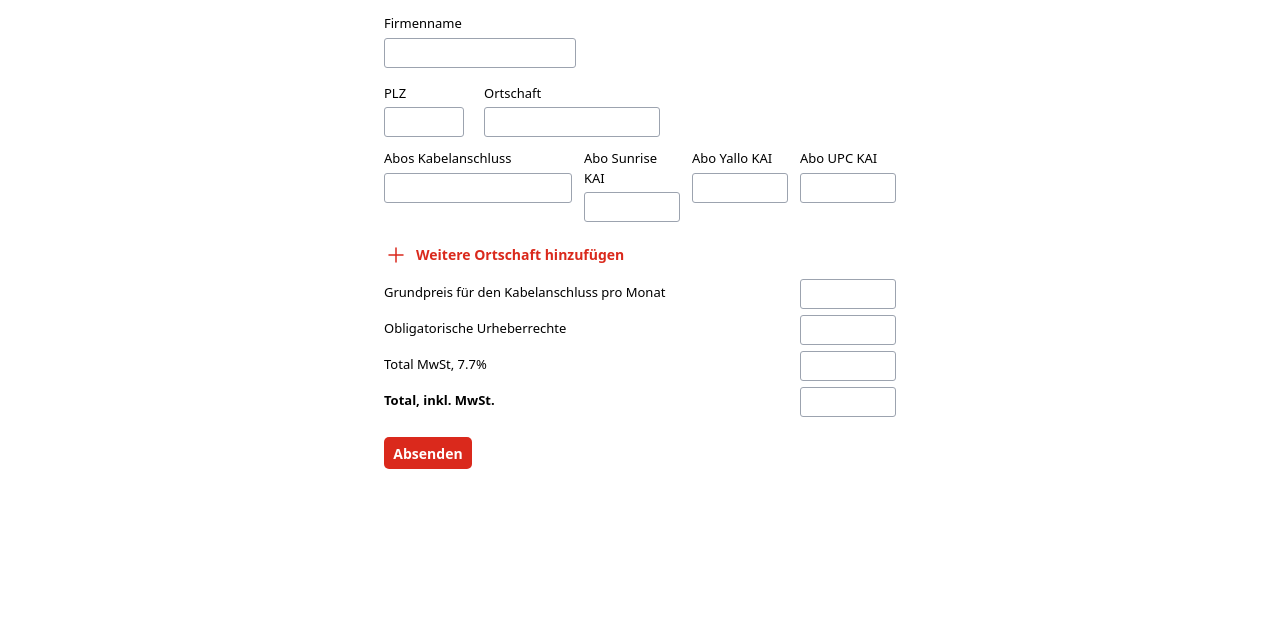
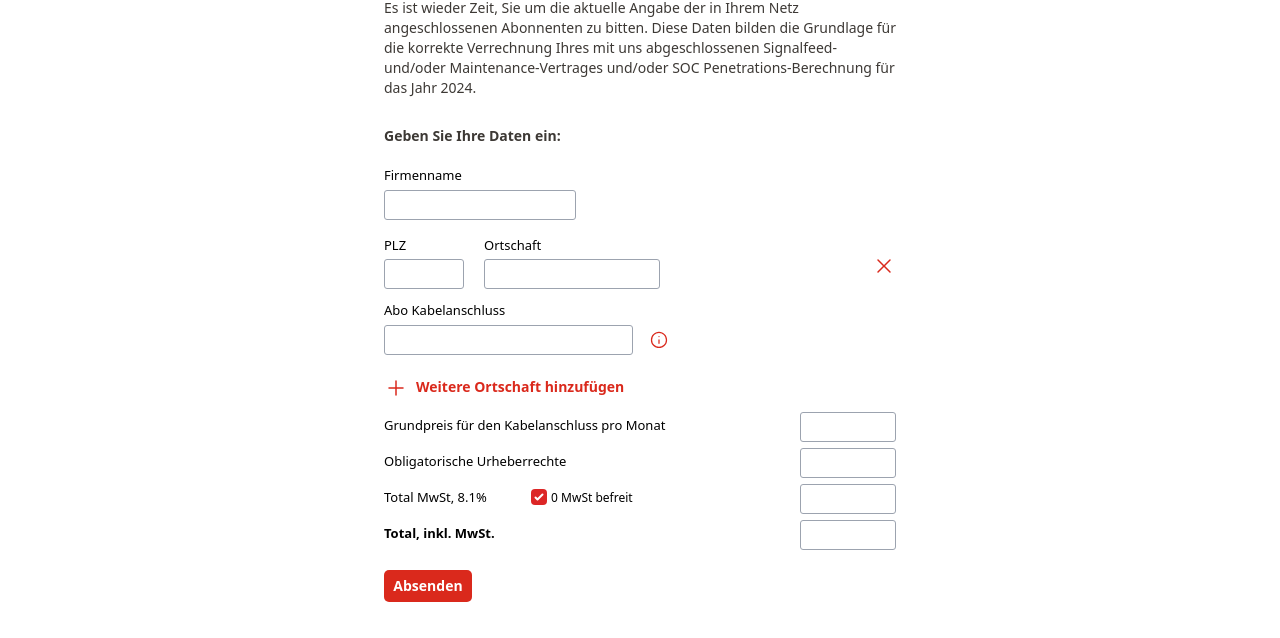
Before and after one commit to biankazieba/Sunrise_SubscriptionPartner, a plain HTML site: page index.html in a window 1280 px wide. Shown: the part 162-800 px from the top of the page. Drawn offline with nearby package versions, Linux system fonts and the light colour scheme.

Commit message:
[FEATURE] - work on translating

```diff
--- a/index.html
+++ b/index.html
@@ -6,71 +6,86 @@
     <meta name="viewport" content="width=device-width, initial-scale=1.0">
     <title>Document</title>
     <script src="https://cdn.tailwindcss.com"></script>
+    <link href="https://cdnjs.cloudflare.com/ajax/libs/flowbite/2.1.1/flowbite.min.css" rel="stylesheet" />
     <link rel="stylesheet" href="/assets/style.css">
 </head>
 
-<body class="xl:mt-10 md:mt-16 mt-5">
-    <div class="container mx-auto ">
-        <form class="max-w-lg mx-3 xl:mx-auto md:mx-auto">
-            <h1 class="xl:text-2xl text-lg font-bold color-secondary">Titel</h1>
-            <h2 class="xl:text-md text-md font-bold my-2 lg:my-2 color-primary">Beschreibung</h2>
+<body>
+    <div class="flex flex-row w-full border-b-2 py-3 px-10 justify-between items-center">
+        <div><img alt="" src="./assets/img/SunriseLogo.png" class="lg:w-14 md:w-14 w-10"></div>
+        <div><select id="language-select" class="w-28 py-1 pl-2 rounded text-sm float-right">
+                <option value="de">Deutsch</option>
+                <option value="fr">Français</option>
+            </select>
+        </div>
+    </div>
+    <div class="container mx-auto lg:mt-10 md:mt-10 mt-5">
+        <form class="max-w-lg mx-3 xl:mx-auto md:mx-auto" id="myForm">
+            <h1 class="xl:text-3xl text-lg font-bold color-secondary" id="title">Abonnenten per 01.01.2024</h1>
+            <h2 class="xl:text-sm text-md my-2 lg:my-2 color-primary" id="description">Es ist wieder Zeit, Sie um die
+                aktuelle Angabe der
+                in Ihrem Netz angeschlossenen Abonnenten zu bitten. Diese Daten bilden die Grundlage für die korrekte
+                Verrechnung Ihres mit uns abgeschlossenen Signalfeed- und/oder Maintenance-Vertrages und/oder SOC
+                Penetrations-Berechnung für das Jahr 2024.</h2>
             <div class="sm:grid-cols-2 gap-4">
                 <div class="gap-4">
                     <div class="flex flex-col">
-                        <h4 class="mt-5 mb-2 xl:mb-5 font-bold color-primary text-md">Geben Sie Ihre Daten ein:</h4>
+                        <h4 class="mt-5 mb-2 xl:mb-5 font-bold color-primary text-sm" id="data_title">Geben Sie Ihre
+                            Daten ein:</h4>
                         <div class="grid grid-cols-1 sm:grid-cols-2 pb-4">
                             <div class="flex flex-col">
-                                <label for="Firmenname" class="label">Firmenname</label>
+                                <label for="Firmenname" class="label" id="company">Firmenname</label>
                                 <input type="text" id="Firmenname" name="Firmenname" class="input-primary w-3/4">
                             </div>
                         </div>
+                        <div class="originalDiv">
                             <div class="flex flex-row pb-3 space-x-5">
                                 <div class="flex flex-col">
                                     <label for="PLZ" class="label">PLZ</label>
                                     <input type="text" id="PLZ" name="PLZ" class="input-primary w-20" pattern="[0-9]{4}"
                                         title="Bitte geben Sie genau 4 Zahlen ein">
                                 </div>
-
                                 <div class="flex flex-col">
-                                <label for="Ortschaft" class="label">Ortschaft</label>
+                                    <label for="Ortschaft" class="label" id="locality">Ortschaft</label>
                                     <input type="text" id="Ortschaft" name="Ortschaft" class="input-primary w-44">
                                 </div>
+                                <button class="delete cursor-pointer w-full" onclick="deleteDiv(this)">
+                                    <img alt="" src="./assets/img/close.svg" class="w-6 float-right mt-2">
+                                </button>
                             </div>
                             <div
-                            class="flex flex-col md:flex-row flex-row pb-5 md:pb-5 xl:pb-5 md:space-x-3 lg:space-x-3 space-y-2 md:space-y-0 space-y-0">
+                                class="flex flex-col md:flex-row flex-row pb-5 md:pb-5 xl:pb-5 md:space-x-3 lg:space-x-3 space-y-2 md:space-y-0">
                                 <div class="flex flex-col">
-                                <label for="Kabelanschluss" class="label">Abos Kabelanschluss</label>
+                                    <label for="Kabelanschluss" class="label">Abo Kabelanschluss</label>
                                     <input type="text" id="Kabelanschluss" name="Kabelanschluss"
                                         class="input-primary w-3/4 md:w-full" pattern="[0-9]+"
                                         title="Bitte geben Sie eine Zahl ein">
                                 </div>
-                            <div class="flex flex-col ">
-                                <label for="Sunrise" class="label">Abo Sunrise KAI</label>
-                                <input type="text" id="Sunrise" name="Sunrise"
-                                    class="input-primary w-1/3 md:w-24 lg:w-24" pattern="[0-9]+"
-                                    title="Bitte geben Sie eine Zahl ein">
-                            </div>
                                 <div class="flex flex-col">
-                                <label for="Yallo" class="label">Abo Yallo KAI</label>
-                                <input type="text" id="Yallo" name="Yallo" class="input-primary w-1/3 md:w-24 lg:w-24"
-                                    pattern="[0-9]+" title="Bitte geben Sie eine Zahl ein">
-                            </div>
-                            <div class="flex flex-col">
-                                <label for="UPC" class="label">Abo UPC KAI</label>
-                                <input type="text" id="UPC" name="UPC" class="input-primary w-1/3 md:w-24 lg:w-24"
-                                    pattern="[0-9]+" title="Bitte geben Sie eine Zahl ein">
+                                    <button data-tooltip-target="tooltip-right" data-tooltip-placement="right"
+                                        type="button" class="h-min mt-7">
+                                        <img alt="" src="./assets/img/info-circle.svg" class="w-5 ml-1">
+                                    </button>
+                                    <div id="tooltip-right" role="tooltip"
+                                        class="absolute z-10 w-64 invisible inline-block px-3 py-2 text-xs border border-red-600 bg-white rounded-lg opacity-0 tooltip">
+                                        Tragen Sie alle durch Sie verrechneten Kabelanschlüssen ein.
+                                        Alle KAi Produkte von Sunrise müssen Sie nicht mehr deklarieren.
+                                        Diese werden wir unserseits dazu addieren und Ihnen im Nachgang rückbestätigen.
+                                        <div class="tooltip-arrow" data-popper-arrow></div>
                                     </div>
                                 </div>
-                        <div id="inputContainer"></div>
-                        <button class="flex items-center cursor-pointer space-x-3" id="addButton">
+                            </div>
+                        </div>
+                        <button class="flex items-center cursor-pointer space-x-3" id="addButton"
+                            onclick="duplicateDiv(event)">
                             <img alt="" src="./assets/img/plus.svg" class="w-5">
                             <p class="color-secondary text-sm font-bold">Weitere Ortschaft hinzufügen</p>
                         </button>
                         <div class="pt-3 pb-2 md:pb-5 xl:pb-5 space-y-3">
                             <div class="">
-                                <label for="Kabelanschluss" class="label">Grundpreis für den Kabelanschluss pro
+                                <label for="KabelanschlussPrice" class="label">Grundpreis für den Kabelanschluss pro
                                     Monat</label>
-                                <input type="text" id="Kabelanschluss" name="Kabelanschluss"
+                                <input type="text" id="KabelanschlussPrice" name="KabelanschlussPrice"
                                     class="input-primary w-16 md:w-24 lg:w-24 float-right" pattern="[0-9]+"
                                     title="Bitte geben Sie eine Zahl ein">
                             </div>
@@ -81,7 +96,10 @@
                                     title="Bitte geben Sie eine Zahl ein">
                             </div>
                             <div class="">
-                                <label for="Yallo" class="label">Total MwSt, 7.7%</label>
+                                <label for="Yallo" class="label">Total MwSt, 8.1%</label>
+                                <input checked id="red-checkbox" type="checkbox" value=""
+                                    class="w-4 h-4 ml-10 text-red-600 bg-gray-100 border-gray-300 rounded">
+                                <label for="red-checkbox" class="text-xs">0 MwSt befreit</label>
                                 <input type="text" id="Yallo" name="Yallo"
                                     class="input-primary w-16 md:w-24 lg:w-24 float-right" pattern="[0-9]+"
                                     title="Bitte geben Sie eine Zahl ein">
@@ -102,6 +120,8 @@
         </form>
     </div>
     <script src="script.js"></script>
+    <script src="https://cdn.jsdelivr.net/npm/exceljs/dist/exceljs.min.js"></script>
+    <script src="https://cdnjs.cloudflare.com/ajax/libs/flowbite/2.1.1/flowbite.min.js"></script>
 </body>
 
 </html>
--- /dev/null
+++ b/script.js
@@ -0,0 +1,45 @@
+function duplicateDiv(event) {
+    event.preventDefault();
+
+    var originalDiv = document.querySelector('.originalDiv');
+    var clone = originalDiv.cloneNode(true);
+    clone.classList.add('cloned-div');
+
+    var clonedInputs = clone.querySelectorAll('input');
+    clonedInputs.forEach(function(input) {
+        input.value = '';
+    });
+
+    var addButton = document.getElementById('addButton');
+    addButton.parentNode.insertBefore(clone, addButton);
+}
+
+function deleteDiv(button) {
+    var clonedDiv = button.closest('.cloned-div');
+    clonedDiv.parentNode.removeChild(clonedDiv);
+}
+
+/*Translate*/
+
+const languageSelect = document.getElementById('language-select');
+const title = document.getElementById('title');
+const description = document.getElementById('description');
+const locality = document.getElementById('locality');
+const data_title = document.getElementById('data_title');
+const company = document.getElementById('company');
+
+languageSelect.addEventListener('change', function() {
+  if (languageSelect.value === 'de') {
+    locality.textContent = 'Ortschaft';
+    title.textContent = 'Abonnenten per 01.01.2024';
+    description.textContent = 'Es ist wieder Zeit, Sie um die aktuelle Angabe der in Ihrem Netz angeschlossenen Abonnenten zu bitten. Diese Daten bilden die Grundlage für die korrekte Verrechnung Ihres mit uns abgeschlossenen Signalfeed- und/oder Maintenance-Vertrages und/oder SOC Penetrations-Berechnung für das Jahr 2024.';
+    data_title.textContent = 'Geben Sie Ihre Daten ein:';
+    company.textContent = 'Firmenname';
+  } else if (languageSelect.value === 'fr') {
+    locality.textContent = 'FR_Ortschaft';
+    title.textContent = 'FR_Abonnenten per 01.01.2024';
+    description.textContent = 'FR_Es ist wieder Zeit, Sie um die aktuelle Angabe der in Ihrem Netz angeschlossenen Abonnenten zu bitten. Diese Daten bilden die Grundlage für die korrekte Verrechnung Ihres mit uns abgeschlossenen Signalfeed- und/oder Maintenance-Vertrages und/oder SOC Penetrations-Berechnung für das Jahr 2024.';
+    data_title.textContent = 'FR_Geben Sie Ihre Daten ein:';
+    company.textContent = 'FR_Firmenname';
+  }
+});
```
Also changed, not shown: assets/img/SunriseLogo.png (added), assets/img/close.svg (added), assets/img/info-circle.svg (added). Lines whose indentation alone changed are shown as unchanged.
